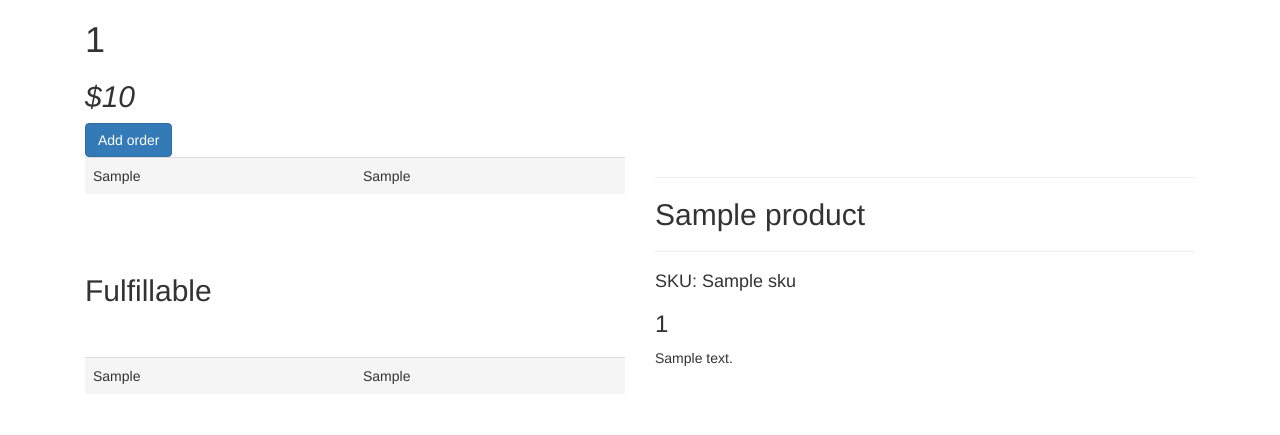
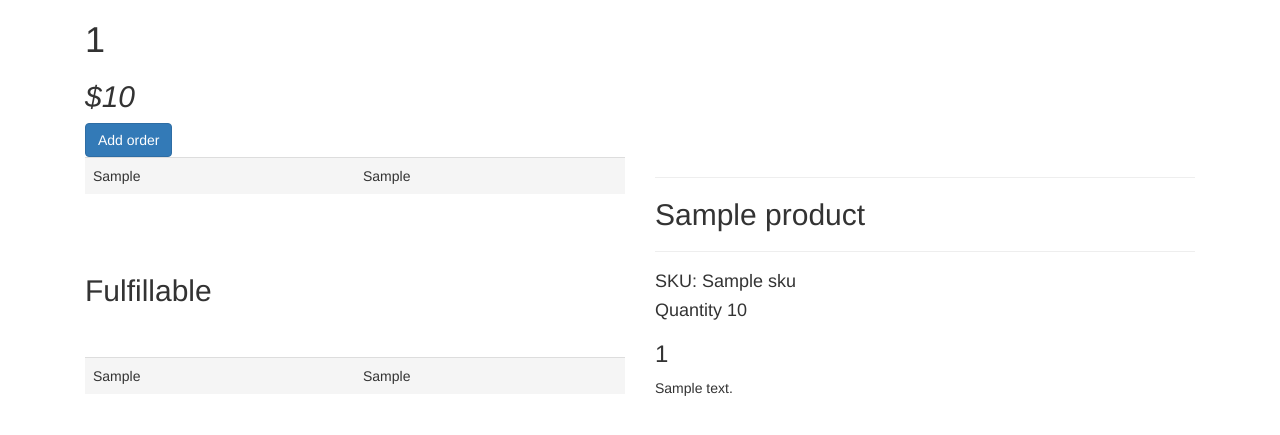
Before and after one commit to sebcampos/ShopifyRepo, a Flask app: template templates/orders_details.html in a window 1280 px wide. Shown: the top 435 px of the page. Run offline with Flask 2, Linux system fonts and the light colour scheme; the template is opened without the code that fills it: most values are stand-ins (such as "Sample title", 1, 10 or a date in 2020); some libraries are stand-ins or nearby versions.

Commit message:
Version2

```diff
--- a/app.py
+++ b/app.py
@@ -131,7 +131,7 @@ def driver_inventory():
     user = users_session[0]
     token = users_session[1]
     df = pandas.read_sql(f"select * from {user}", con=conn)
-    #df.drop("index",axis=1,inplace=True)
+    #cdf.drop("index",axis=1,inplace=True)
     if request.method == "POST":
         item = request.form["item"]
         return redirect(url_for("item_details",user=user,item=item, token=token,code=302,response=200,_scheme="https",_external=True))
--- a/templates/orders_details.html
+++ b/templates/orders_details.html
@@ -48,6 +48,7 @@
                     <h2>{{ i[1]["node"]['product']["title"]}}</h2>
                     <hr></hr>
                     <h4> SKU: {{ i[1]["node"]['sku'] }}</h4>
+                    <h4> Quantity {{ i[1]["node"]["quantity"]}}</h4>
                     <h3>{{ i[0] }}</h3>
                     <p>{{ i[1]["node"]["product"]["description"] }}</p>
                     {% endfor %}
--- a/templates/user_order_details.html
+++ b/templates/user_order_details.html
@@ -54,6 +54,7 @@
                     <h2>{{ i[1]["node"]['product']["title"]}}</h2>
                     <hr></hr>
                     <h4> SKU: {{ i[1]["node"]['sku'] }}</h4>
+                    <h4> Quantity {{ i[1]["node"]["quantity"]}}</h4>
                     <h3>{{ i[0] }}</h3>
                     <p>{{ i[1]["node"]["product"]["description"] }}</p>
                     {% endfor %}
```
Also changed, not shown: database.db (added).
